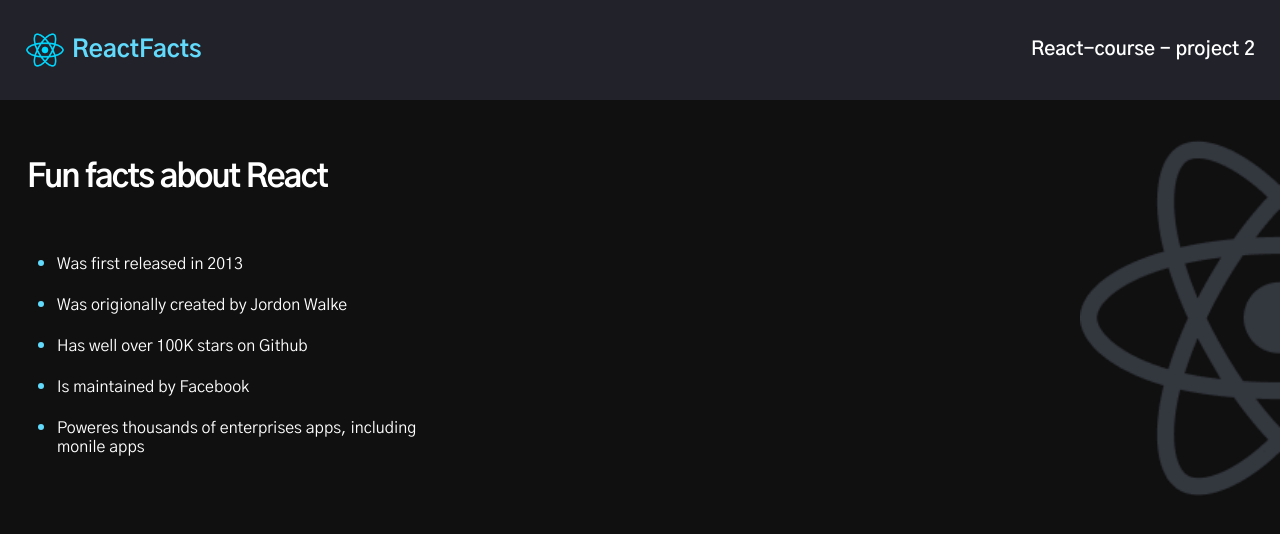
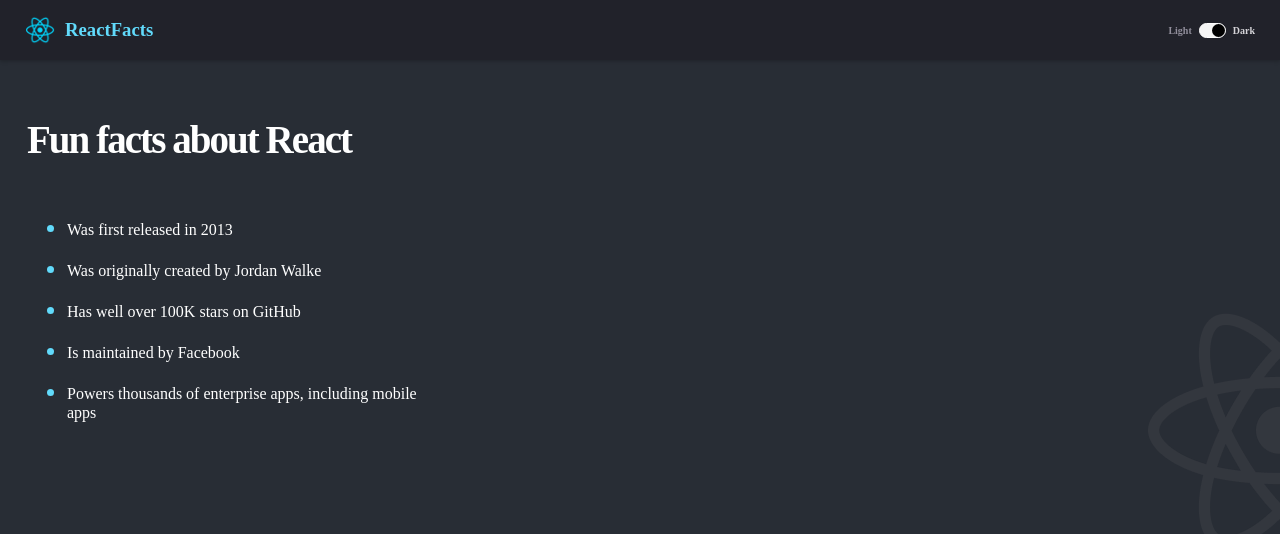
Before and after one commit to MuhammadAreeb334/React-static-app, a React (Create React App) app: page / in a window 1280 px wide. Shown: the top 534 px of the page. Built offline with nearby package versions, Linux system fonts and the light colour scheme.

Commit message:
commit changes

```diff
--- a/src/App.js
+++ b/src/App.js
@@ -1,12 +1,21 @@
+import React from "react"
 import Navbar from "./components/Navbar"
-import MainContent from "./components/Main"
+import Main from "./components/Main"
 
-function App() {
+export default function App() {
+  const [darkMode, setDarkMode] = React.useState(true)
+
+  function toggleDarkMode() {
+      setDarkMode(prevMode => !prevMode)
+  }
+
   return (
-    <div className="App">
-      <Navbar />
-      <MainContent />
-    </div>
-  );
+      <div className="container">
+          <Navbar
+              darkMode={darkMode}
+              toggleDarkMode={toggleDarkMode}
+          />
+          <Main darkMode={darkMode} />
+      </div>
+  )
 }
-export default App;
--- a/src/components/Main.js
+++ b/src/components/Main.js
@@ -1,15 +1,14 @@
-function MainContent() {
-    return(
-        <div className = "Mian-conatiner">
-            <h1>Fun facts about React</h1>
-            <ul>
-                <li className = "list">Was first released in 2013</li>
-                <li className = "list">Was origionally created by Jordon Walke</li>
-                <li className = "list">Has well over 100K stars on Github</li>
-                <li className = "list">Is maintained by Facebook</li>
-                <li className = "list">Poweres thousands of enterprises apps, including monile apps</li>
+export default function Main(props) {
+    return (
+        <main className={props.darkMode ? "dark" : ""}>
+            <h1 className="main--title">Fun facts about React</h1>
+            <ul className="main--facts">
+                <li>Was first released in 2013</li>
+                <li>Was originally created by Jordan Walke</li>
+                <li>Has well over 100K stars on GitHub</li>
+                <li>Is maintained by Facebook</li>
+                <li>Powers thousands of enterprise apps, including mobile apps</li>
             </ul>
-        </div>
+        </main>
     )
 }
-export default MainContent;
--- a/src/components/Navbar.js
+++ b/src/components/Navbar.js
@@ -1,12 +1,29 @@
 import ReactLogo from "../Images/react-logo.png"
 
-function Navbar() {
-    return(
-        <nav className="navbar-Container">
-            <img className="logo" src= {ReactLogo}  alt="logo of React"/>
-            <h1 className="heading-left">ReactFacts</h1>
-            <h1 className="heading-right">React-course - project 2</h1>
+
+export default function Navbar(props) {
+    return (
+         <nav
+            className={props.darkMode ? "dark": ""}
+        >
+            <img
+                className="nav--logo_icon"
+                src={ReactLogo}
+            />
+            <h3 className="nav--logo_text">ReactFacts</h3>
+
+            <div
+                className="toggler"
+            >
+                <p className="toggler--light">Light</p>
+                <div
+                    className="toggler--slider"
+                    onClick={props.toggleDarkMode}
+                >
+                    <div className="toggler--slider--circle"></div>
+                </div>
+                <p className="toggler--dark">Dark</p>
+            </div>
         </nav>
     )
 }
-export default Navbar;
--- a/src/style.css
+++ b/src/style.css
@@ -1,64 +1,144 @@
-*{
+* {
+    box-sizing: border-box;
+}
+
+h1, h2, h3, h4, h5, h6, p {
     margin: 0;
-    padding: 0;
-    font-family: 'Gothic A1', sans-serif;
 }
-body{
-    background-color: #101010;
+
+body {
+    margin: 0;
 }
-.navbar-Container{
+
+.container {
+    display: flex;
+    flex-direction: column;
+    height: 100vh;
+}
+
+/* NAV styles */
+
+nav {
     display: flex;
     align-items: center;
-    color: #fff;
+    background-color: #ffffff;
+    padding: 30px 25px;
+    height: 60px;
+    box-shadow: 0px 1px 4px rgba(0, 0, 0, 0.25);
+    z-index: 1;
+}
+
+nav.dark {
     background-color: #21222A;
-    padding: 30px 25px;
 }
-.logo{
-    width: 40px;
-    padding-right: 7px;
-    display: inline-block;
-    transition: all 1s;
+
+.nav--logo_icon {
+    width: 30px;
+    margin-right: 10px;
 }
-.logo:hover {
-    transform: rotate(720deg);
+
+.nav--logo_text {
+    color: #61DAFB;
+    margin-right: auto;
 }
-.heading-right{
-    font-size: 1.2rem;
+
+.nav--title {
+    color: #DEEBF8;
+}
+
+.toggler {
+    display: flex;
+    align-items: center;
+}
+
+.toggler p {
+    font-size: 0.625rem;
     font-weight: 600;
 }
-.heading-left{
-    color: #61dafb;
-    margin-right: auto;
-    font-weight: 700;
+
+.toggler--slider {
+    width: 25px;
+    height: 13px;
+    background-color: #2B283A;
+    border-radius: 2rem;
+    margin-inline: 7px;
+    cursor: pointer;
+    display: flex;
+    justify-content: flex-start;
+    align-items: center;
+    border: 1px solid black;
+    box-sizing: content-box;
 }
-.Mian-conatiner{
+
+nav.dark .toggler--slider {
+    border-color: white;
+    background-color: #F5F5F5;
+}
+
+.toggler--slider--circle {
+    height: 13px;
+    width: 13px;
+    background-color: white;
+    border-radius: 50%;
+}
+
+nav.dark .toggler--slider--circle {
+    background-color: black;
+}
+
+.toggler--light {
+    color: #2B283A;
+}
+
+nav.dark .toggler--light {
+    color: #918E9B;
+}
+
+.toggler--dark {
+    color: #D5D4D8;
+}
+
+nav.dark .toggler-dark {
+    color: #FFFFFF;
+}
+
+nav.dark .toggler--slider {
+    justify-content: flex-end;
+}
+
+/* MAIN styles */
+main {
     padding: 57px 27px;
-    color: #fff;
-    background-image: url("Images/react-icon-large.png");
+    background-image: url("./Images/react-icon-large.png");
     background-repeat: no-repeat;
-    background-position: right 75%;
-    background-size: 200px;
+    background-position: right center;
+    flex: 1 1 auto;
+    background-color: white;
+    color: #2B283A;
 }
-.Mian-conatiner h1{
-    margin: 0px;
+
+main.dark {
+    background-color: #282D35;
+    color: white;
+}
+
+.main--title {
+    margin: 0;
+    font-size: 39px;
     letter-spacing: -0.05em;
 }
-ul{
+
+.main--facts {
     margin-top: 46px;
-    padding-left: 30px;
     max-width: 400px;
 }
-.list{
+
+.main--facts > li {
     line-height: 19px;
     padding-block: 10px;
 }
-.list::marker{
-    color: #61dafb;
-    font-size: 1.5rem;
+
+.main--facts > li::marker {
+    font-size: 1.4rem;
+    color: #61DAFB;
 }
-/* .App{
-    height: 100vh;
-    display: flex;
-    flex-direction: column;
-    justify-content: center;
-} */
```
